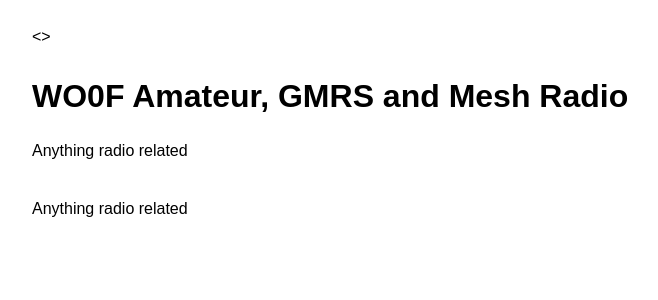
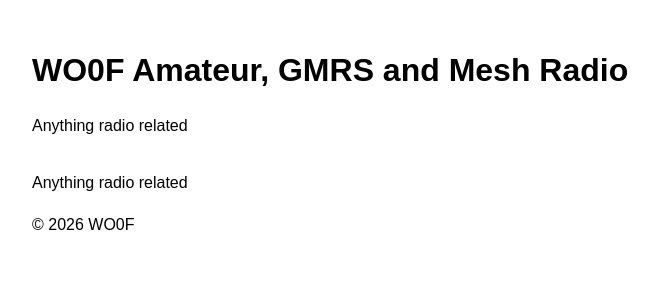
Before and after one commit to Lymitliss/Lymitliss.github.io, a Jekyll site: the page built from index.md, in a window 1280 px wide. Shown: the top 300 px of the page, without its empty margins (158-816 px from the left). Built offline with Jekyll 4.4.1, drawn with Linux system fonts in a browser that asks for light colours.

Commit message:
Update default.html

```diff
--- a/_layouts/default.html
+++ b/_layouts/default.html
@@ -1,18 +1,28 @@
 <!DOCTYPE html>
 <html lang="en">
-<<link rel="stylesheet" href="{{ '/assets/style.css' | relative_url }}">>
+<head>
   <meta charset="UTF-8">
   <title>{{ page.title | default: site.title }}</title>
   <meta name="viewport" content="width=device-width, initial-scale=1.0">
+
+  <link rel="stylesheet" href="{{ '/assets/style.css' | relative_url }}">
 </head>
 <body>
+
+<div class="container">
   <header>
     <h1>{{ site.title }}</h1>
-    <p>{{ site.description }}</p>
+    <p class="tagline">{{ site.description }}</p>
   </header>
 
   <main>
     {{ content }}
   </main>
+
+  <footer>
+    <p>© {{ site.time | date: "%Y" }} WO0F</p>
+  </footer>
+</div>
+
 </body>
 </html>
```
